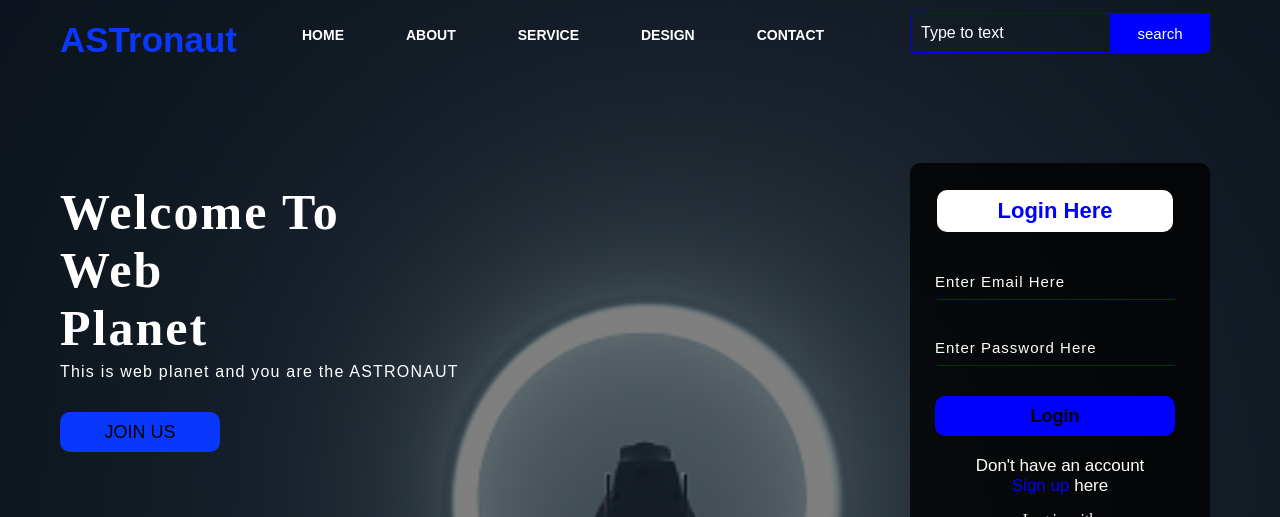
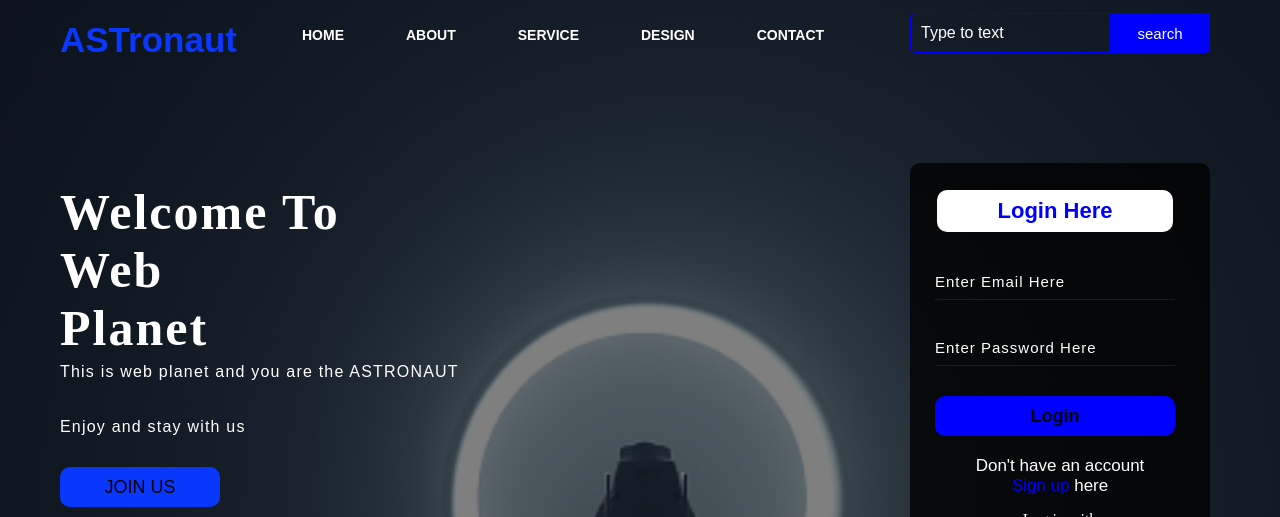
Before and after one commit to arifulislam08173/Astronaut, a plain HTML site: page index.html in a window 1280 px wide. Shown: the top 517 px of the page. Drawn offline with nearby package versions, Linux system fonts and the light colour scheme.

Commit message:
enjoy & stay

```diff
--- a/index.html
+++ b/index.html
@@ -33,6 +33,8 @@
         <div class="content">
             <h1>Welcome To <br><span>Web </span><br>Planet</h1>
             <P class="par">This is web planet and you are the ASTRONAUT</P>
+            <P class="par">Enjoy and stay with us</P>
+
 
             <button class="cn"><a href="#">JOIN US</a></button>
 
```
